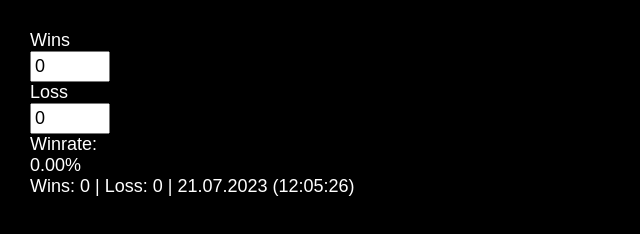
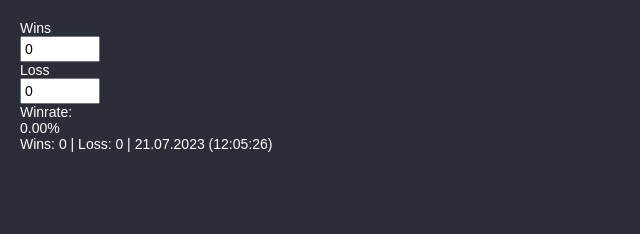
Before and after one commit to siarheikryutsou/obs-winrate-tracker-plugin, a plain HTML site: page index.html in a window 1280 px wide. Shown: the whole page, without its empty margins (0-640 px from the left). Drawn offline with Linux system fonts and the light colour scheme.

Commit message:
font size and body paddings update

```diff
--- a/styles.css
+++ b/styles.css
@@ -9,11 +9,11 @@ html {
 }
 
 body {
-    background: black;
+    background: #2b2e38;
     color: white;
     font-family: sans-serif;
-    padding: 30px;
-    font-size: 18px;
+    padding: 20px;
+    font-size: 14px;
 }
 
 label {
```
